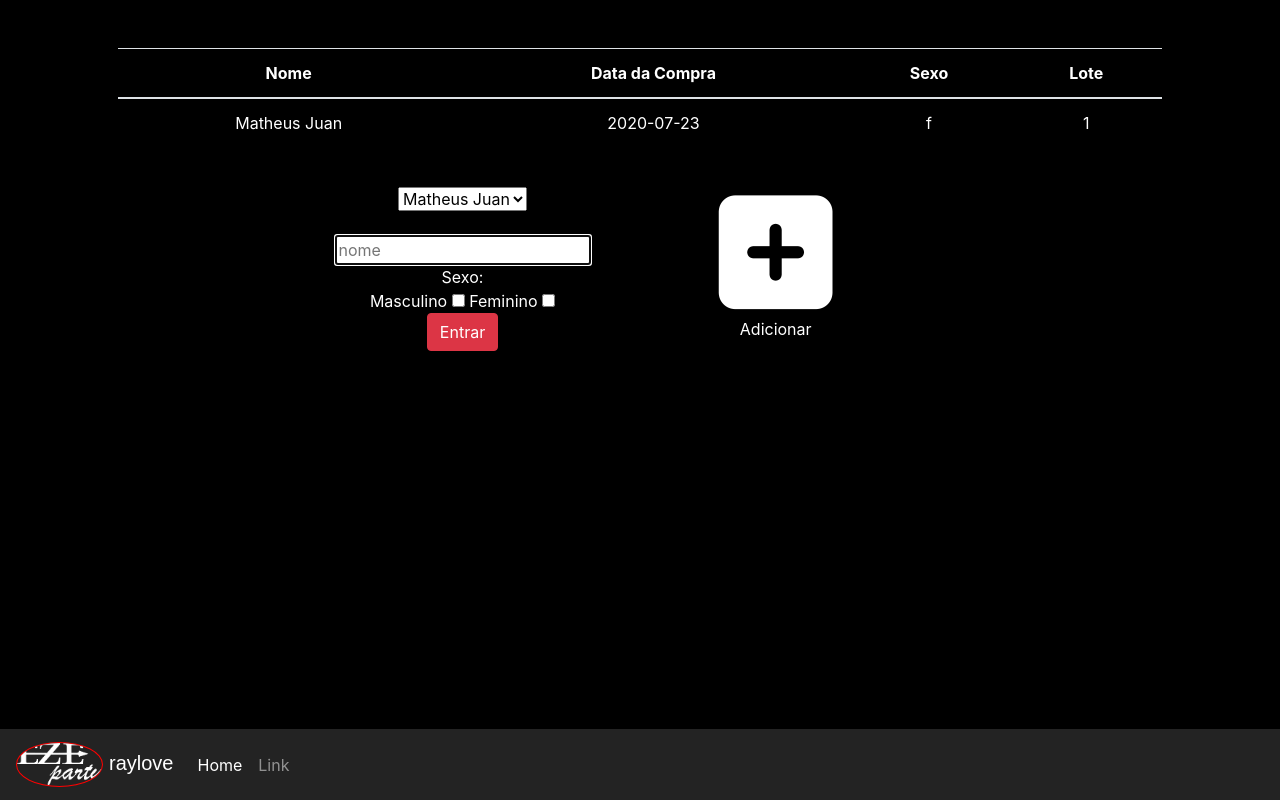
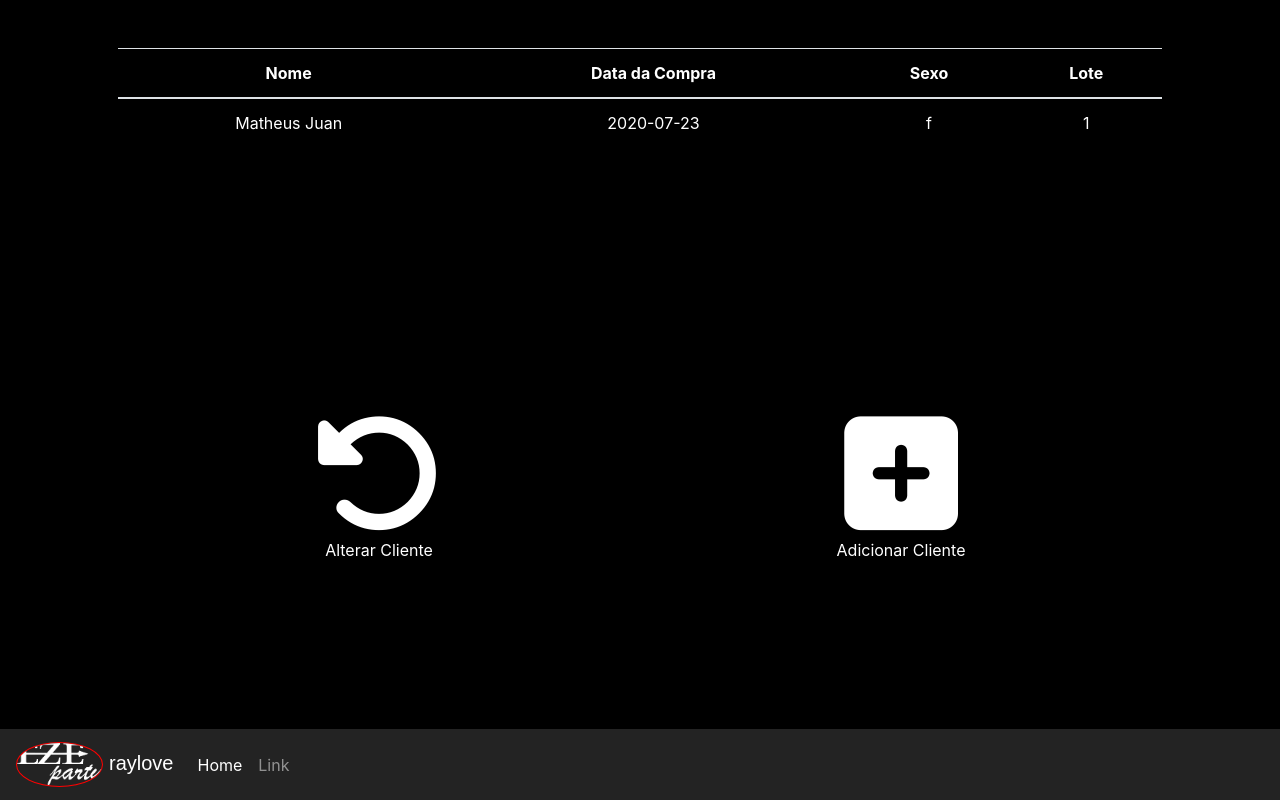
Before and after one commit to matheusjuan1/app-EZE, a Flask app: page /promoter in a window 1280 px wide. Run offline with Flask 2, Linux system fonts and the light colour scheme; the visitor is signed in with stand-in values (Sample User, id 1); data comes from the database, SQL or seed files in the repository; some libraries are stand-ins or nearby versions.

Commit message:
att promoter e form

```diff
--- a/app/static/promoter.css
+++ b/app/static/promoter.css
@@ -1,30 +1,52 @@
+.table{
+    height: 40vh;
+    overflow-y: scroll;
+}
+
 .acoes{
     width: 100%;
     display: flex;
     flex-wrap: wrap;
+    height: 36vh;
+    position: relative;
+    overflow-x: hidden
 }
 
-.form1{
-    width: 30%;
+.icone1{
+    width: 50%;
     text-align: center;
-    left: 18%;
     position: relative;
-    right: 2%;
+    transition: all 1s;
 }
-.form2{
-    width: 30%;
+.icone2{
+    width: 50%;
     text-align: center;
-    left: 18%;
     position: relative;
+    transition: all 1s;
 }
 
-.form2 i{
+.icone2 i, .icone1 i{
     font-size: 130px;
     cursor: pointer;
     transition: all 1s;
 }
-.form2 i:hover{
+.icone2 i:hover, .icone1 i:hover{
     font-size: 145px;
     cursor: pointer;
-    box-shadow: 0px 0px 0px 0px red
+    filter: drop-shadow(0px 0px 4px red)
 }
+
+.form1{
+    position: absolute;
+    width: 38%;
+    height: 100%;
+    left: -60%;
+    transition: 1s;
+}
+.form2{
+    position: absolute;
+    width: 38%;
+    height: 100%;
+    left: 130%;
+    transition: 1s;
+}
--- a/app/templates/promoter.html
+++ b/app/templates/promoter.html
@@ -40,7 +40,12 @@
 
 <!-- quando clicar em um botão atualizar aparecerá um formulário para informar qual campo ele quer alterar -->
 <div class="acoes">
-    <div class="form1">
+    <div class="icone1" id="icone1">
+        <i class="fas fa-undo-alt" onclick="alterarCliente()"></i><br>
+        Alterar Cliente
+    </div>
+
+    <div class="form1" id="form1">
         <form action="/promoter" method="POST">
             <select name="SC" id="">
                 {% for i in banco %}
@@ -56,20 +61,33 @@
         </form>
     </div>
 
-    <div class="form2">
-        <i class="fas fa-plus-square"></i> <br>
-        Adicionar
-        <!-- <form action="/del_cliente" method="POST">
+    <div class="icone2" id="icone2">
+        <i class="fas fa-plus-square" onclick="addCliente()"></i> <br>
+        Adicionar Cliente
+    </div>
+
+    <div class="form2" id="form2">
+        <form action="/del_cliente" method="POST">
             <input tabindex="4" name="nome" autofocus placeholder="nome"><br>
             Sexo: Masculino <input value="M" tabindex="5" name="sexo" type="checkbox"> Feminino <input value="F"
                 tabindex="6" name="sexo" type="checkbox"><br>
             <input tabindex="7" name="lote" autofocus placeholder="lote"><br>
             <input tabindex="8" name="data" autofocus placeholder="AAAA-MM-DD"><br>
             <button class="btn btn-danger btnIndex" tabindex="9" type="submit">Entrar</button>
-        </form> -->
+        </form>
     </div>
 </div>
 
+<script>
+    function addCliente(){
+        form2.style.left = '56%';
+        icone2.style.opacity = '0'
+    }
+    function alterarCliente(){
+        form1.style.left = '6%';
+        icone1.style.opacity = '0'
+    }
+</script>
 {% endblock %}
 
 {% block img_header %}
```
